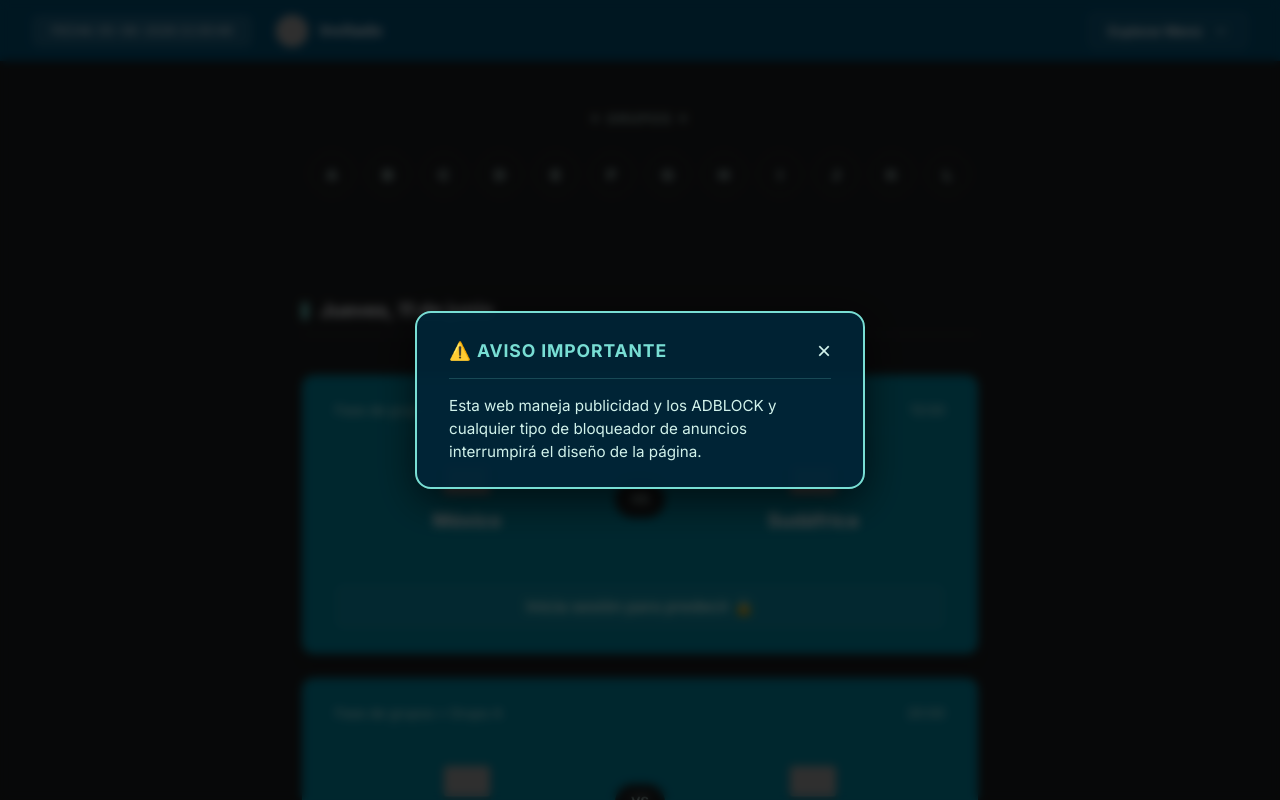
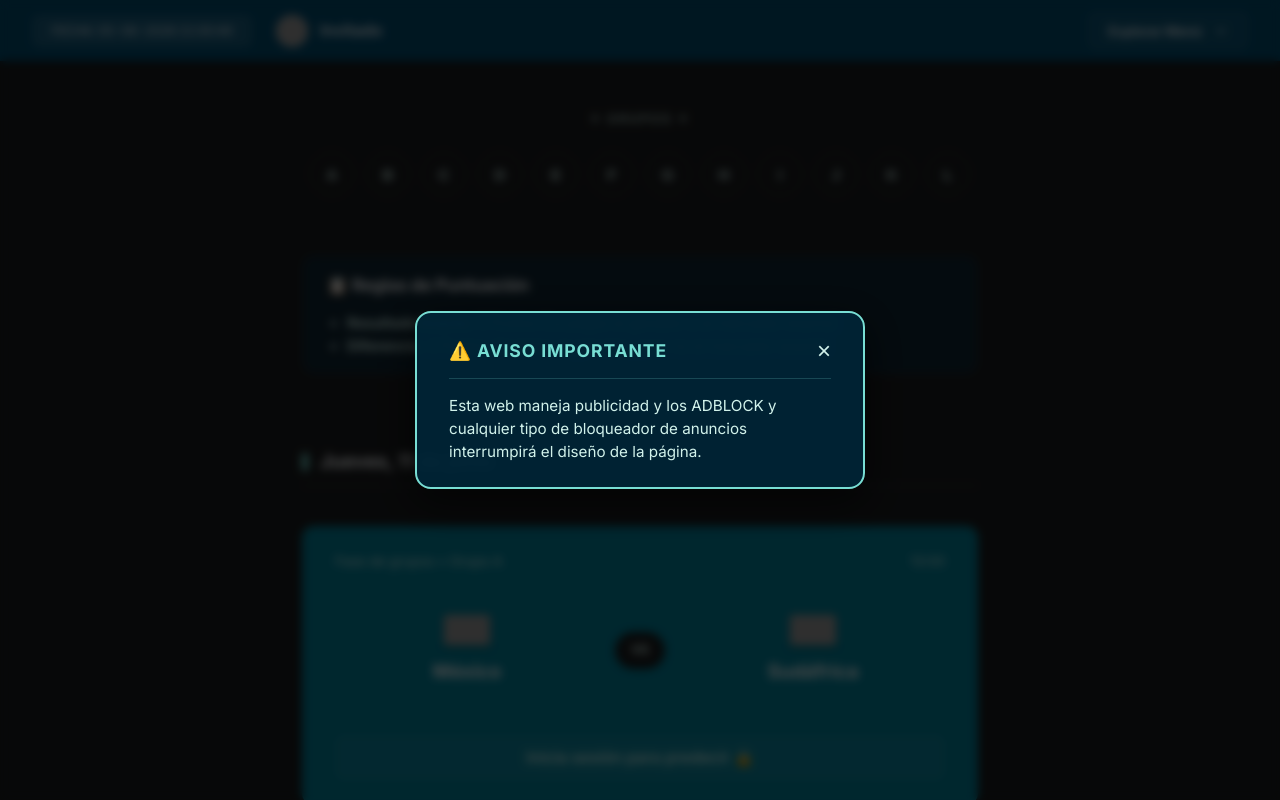
Before and after one commit to Blakezama/quineladroA2026, a Flask app: page / in a window 1280 px wide. Run offline with Flask 3, Linux system fonts and the light colour scheme; data comes from the database, SQL or seed files in the repository; data that the repository does not hold is empty; grey boxes are pictures that could not be loaded.

Commit message:
feat: Add scoring rules summary to the main matches view

```diff
--- a/templates/index.html
+++ b/templates/index.html
@@ -26,6 +26,14 @@
             <button class="filter-btn" data-group="{{ group_letter }}">{{ group_letter }}</button>
             {% endfor %}
         </div>
+    </div>
+
+    <div style="margin: 1rem auto 2rem auto; max-width: 800px; padding: 1rem 1.5rem; background: rgba(0, 54, 80, 0.4); border-radius: 12px; border: 1px solid rgba(255, 255, 255, 0.05);">
+        <h3 style="margin-bottom: 0.75rem; color: #fff; font-size: 1.05rem; display: flex; align-items: center; gap: 0.5rem;">📋 Reglas de Puntuación</h3>
+        <ul style="color: var(--text-dim); font-size: 0.9rem; margin: 0; padding-left: 1.25rem; line-height: 1.6;">
+            <li><strong>Resultado Exacto:</strong> 5 Puntos (Le pegas al ganador y al marcador exacto)</li>
+            <li><strong>Diferencia:</strong> 3 Puntos (Aciertas el ganador, pero no el marcador exacto)</li>
+        </ul>
     </div>
 
     <div class="match-list" id="match-list">
```
